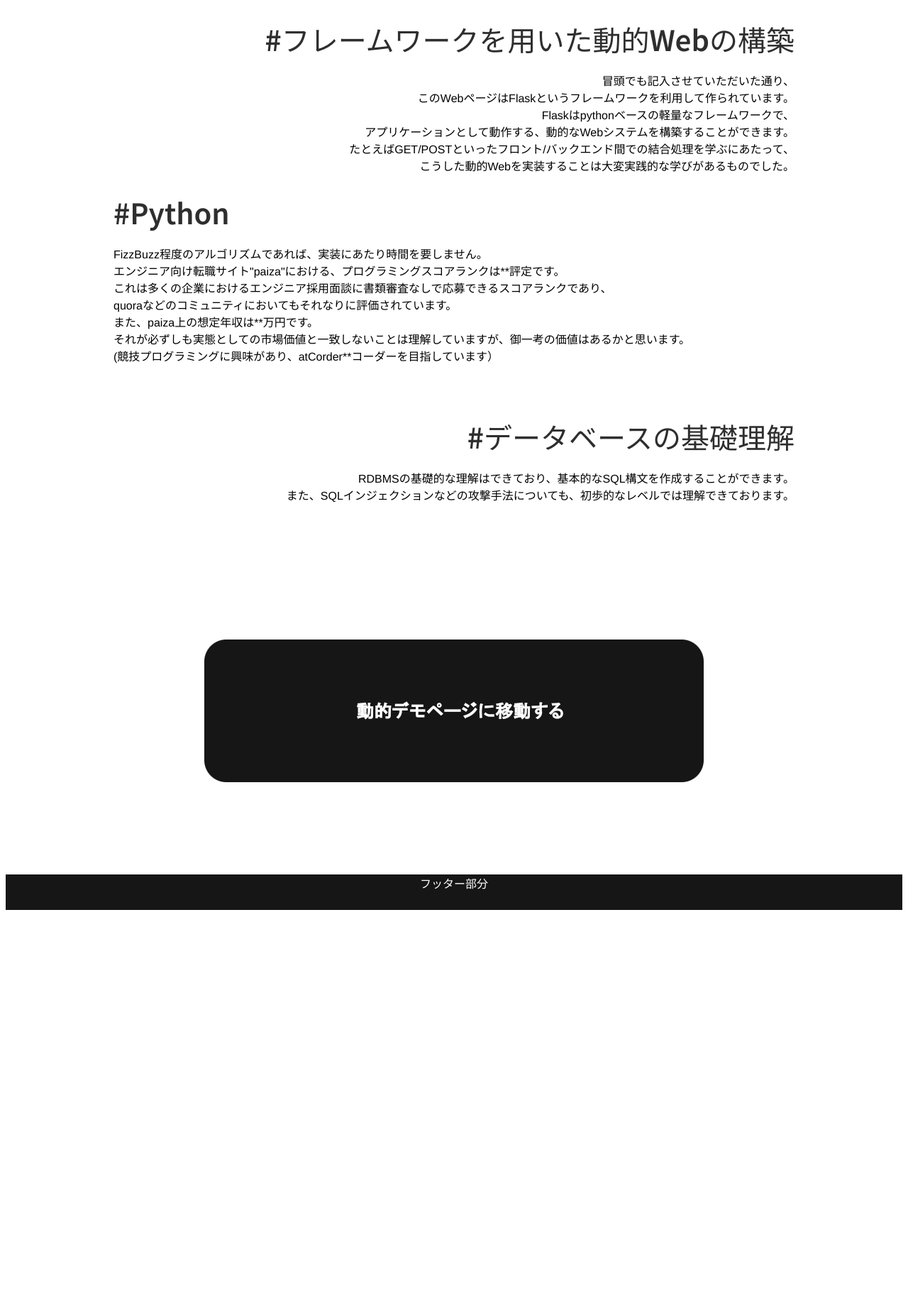
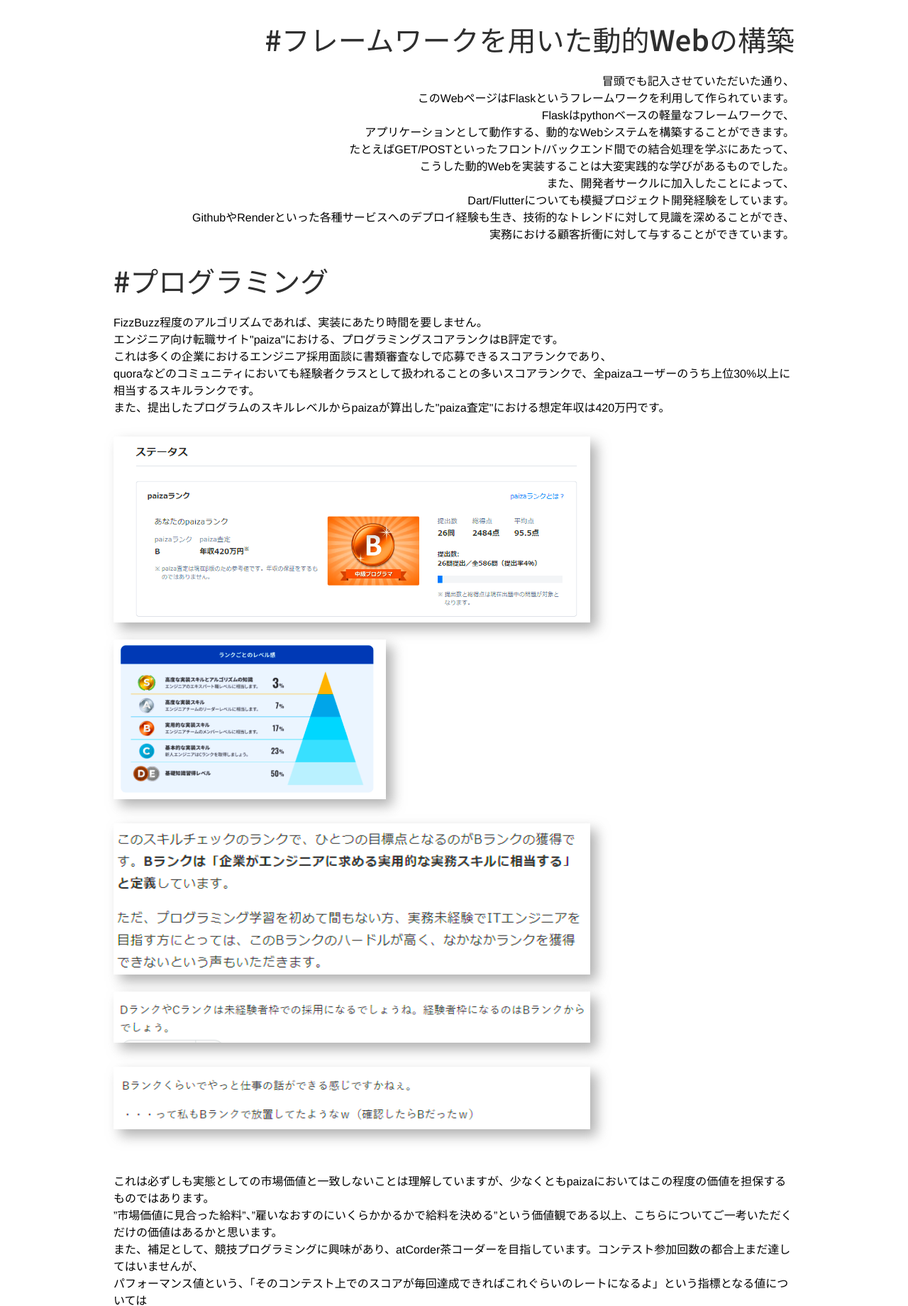
Before and after one commit to kurumaotaku/seikabutsu, a Flask app: page / in a window 1280 px wide. Shown: the part 647-2487 px from the top of the page at 71% size. Before the commit the page ends 1929 px from the top, so only its background shows below. Run offline with Flask 3, Linux system fonts and the light colour scheme.

Commit message:
Add files via upload

```diff
--- a/static/style.css
+++ b/static/style.css
@@ -135,6 +135,38 @@
   overflow-wrap: break-word;
 }
 
+#input{
+  font-size:25px;
+  text-align: center;
+  height:45px;
+  width:400px;
+  filter: drop-shadow(9px 9px 9px rgba(97, 97, 97, 0.5));
+}
+
+#sukusyo{
+  text-align:center;
+  width: 70%;
+  height: 70%;
+  filter: drop-shadow(9px 9px 9px rgba(97, 97, 97, 0.5));
+  margin-top: 30px;
+  margin-bottom: 20px;
+}
+
+#sukusyo2{
+  text-align:right;
+  width: 40%;
+  height: 40%;
+  filter: drop-shadow(9px 9px 9px rgba(97, 97, 97, 0.5));
+  margin-right: 0px;
+}
+
+#sukusyo3{
+  text-align:right;
+  width: 70%;
+  height: 70%;
+  filter: drop-shadow(9px 9px 9px rgba(97, 97, 97, 0.5));
+}
+
 #footer{
   margin-top: 10%;
   height: 50px;
--- a/templates/index.html
+++ b/templates/index.html
@@ -40,21 +40,36 @@
                                 冒頭でも記入させていただいた通り、<br>このWebページはFlaskというフレームワークを利用して作られています。<br>
                                 Flaskはpythonベースの軽量なフレームワークで、<br>アプリケーションとして動作する、動的なWebシステムを構築することができます。<br>
                                 たとえばGET/POSTといったフロント/バックエンド間での結合処理を学ぶにあたって、<br>こうした動的Webを実装することは大変実践的な学びがあるものでした。<br>
+                                また、開発者サークルに加入したことによって、<br>Dart/Flutterについても模擬プロジェクト開発経験をしています。<br>
+                                GithubやRenderといった各種サービスへのデプロイ経験も生き、技術的なトレンドに対して見識を深めることができ、<br>
+                                実務における顧客折衝に対して与することができています。
+
 
         </div>
-                        <p id="midasi2">#Python</p>
+                        <p id="midasi2">#プログラミング</p>
                                 FizzBuzz程度のアルゴリズムであれば、実装にあたり時間を要しません。<br>
-                                エンジニア向け転職サイト"paiza"における、プログラミングスコアランクは**評定です。<br>
+                                エンジニア向け転職サイト"paiza"における、プログラミングスコアランクはB評定です。<br>
                                 これは多くの企業におけるエンジニア採用面談に書類審査なしで応募できるスコアランクであり、<br>
-                                quoraなどのコミュニティにおいてもそれなりに評価されています。<br>
-                                また、paiza上の想定年収は**万円です。<br>
-                                それが必ずしも実態としての市場価値と一致しないことは理解していますが、御一考の価値はあるかと思います。<br>
-                                (競技プログラミングに興味があり、atCorder**コーダーを目指しています）
+                                quoraなどのコミュニティにおいても経験者クラスとして扱われることの多いスコアランクで、全paizaユーザーのうち上位30%以上に相当するスキルランクです。<br>
+                                また、提出したプログラムのスキルレベルからpaizaが算出した"paiza査定"における想定年収は420万円です。
+                                <br><img src="{{url_for("static", filename="images/rank.png")}}" id="sukusyo">
+                                <img src="{{url_for("static", filename="images/rankplm.png")}}" id="sukusyo2">
+                                <img src="{{url_for("static", filename="images/koe4.png")}}" id="sukusyo">
+                                <img src="{{url_for("static", filename="images/koe2.png")}}" id="sukusyo3">
+                                <img src="{{url_for("static", filename="images/koe1.png")}}" id="sukusyo"><br>
+                                <br><br>これは必ずしも実態としての市場価値と一致しないことは理解していますが、少なくともpaizaにおいてはこの程度の価値を担保するものではあります。<br>
+                                ”市場価値に見合った給料”、”雇いなおすのにいくらかかるかで給料を決める”という価値観である以上、こちらについてご一考いただくだけの価値はあるかと思います。<br>
+                                また、補足として、競技プログラミングに興味があり、atCorder茶コーダーを目指しています。コンテスト参加回数の都合上まだ達してはいませんが、<br>
+                                パフォーマンス値という、「そのコンテスト上でのスコアが毎回達成できればこれぐらいのレートになるよ」という指標となる値については<br>
+                                茶コーダー相当の数値が出ています。茶コーダーがどの程度のプログラミングスキルを保有しているかというと、多次元配列の操作、多重ループ構造を用いた
+                                基本的な全探索については問題なく要件に沿った形で実装でき、かつ初歩的なアルゴリズム（二分探索、累積和etc）について理解したうえで計算量を意識した選択ができる程度で、
+                                少なくともWeb系のフロントエンジニアであれば、ロジック構築能力に関して実務において必要十分なだけの能力があるとみなしてもいいスコアランクです。
+                                <img src="{{url_for("static", filename="images/atc.png")}}" id="sukusyo">
 
         <div id="right">
                         <p id="midasi2">#データベースの基礎理解</p>
-                                RDBMSの基礎的な理解はできており、基本的なSQL構文を作成することができます。<br>
-                                また、SQLインジェクションなどの攻撃手法についても、初歩的なレベルでは理解できております。
+                                基本的なSQL構文を作成することができます。<br>
+                                また、SQLインジェクションなどの攻撃手法についても、非常に初歩的なレベルでは理解できております。
 
         </div>
 
@@ -65,7 +80,6 @@
         </div>
         </div>
         <div id="footer">
-        フッター部分
         </div>
 </div>
         <script>
```
Also changed, not shown: templates/main.html (+5 -11 lines), static/images/atc.png (added), static/images/koe1.png (added), static/images/koe2.png (added), static/images/koe3.png (added), static/images/koe4.png (added), static/images/koe5.png (added), static/images/rank.png (added), static/images/rankplm.png (added), 4 other files.
